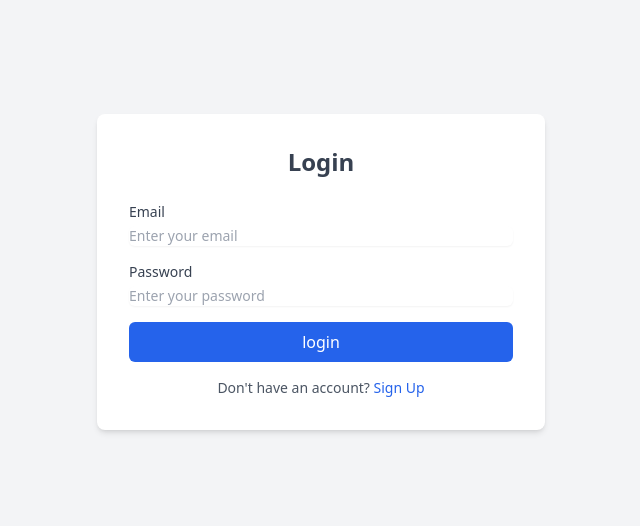
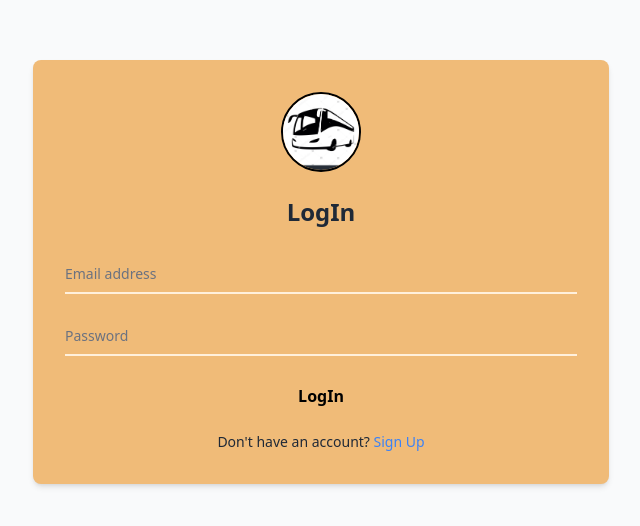
Before and after one commit to Chimi19/bus-booking-system-frontend, an Angular app: page /login in a window 1280 px wide. Shown: the part 128-654 px from the top of the page, without its empty margins (319-959 px from the left). Built offline with nearby package versions, Linux system fonts and the light colour scheme.

Commit message:
BBSF-06:Modified login UI design (#5)

```diff
--- a/src/app/login/login.component.html
+++ b/src/app/login/login.component.html
@@ -1,17 +1,25 @@
-<div class="min-h-screen flex items-center justify-center bg-gray-100">
-    <div class="bg-white shadow-md rounded-lg p-8 w-full max-w-md">
-      <h2 class="text-2xl font-bold text-gray-700 text-center mb-6">Login</h2>
+<div class="min-h-screen flex items-center justify-center bg-gray-50"> <!-- Light background for the whole page -->
+  <div class="bg-[#F0BB78] text-gray-800 shadow-md rounded-lg p-8 w-full max-w-xl"> <!-- Soft cream background for the form -->
+    <div class="flex justify-center mb-6">
+
+      <img src="bus-logo.jpg" alt="Logo" class="w-20 h-20 rounded-full border-2 border-black">
+    </div>
+
+    <h2 class="text-2xl font-bold text-gray-800 text-center mb-6">LogIn</h2>
+
     <form [formGroup]="loginForm" (ngSubmit)="onSubmit()" novalidate>
 
       <!-- Email Field -->
-        <div class="mb-4">
-          <label for="email" class="block text-sm font-medium text-gray-700">Email</label>
+      <div class="relative z-0 w-full mb-5 group">
         <input
           id="email"
           formControlName="email"
           type="email"
-            class="mt-1 block w-full rounded-md border-gray-300 shadow-sm focus:ring-blue-500 focus:border-blue-500 sm:text-sm"
-            placeholder="Enter your email">
+          class="block py-2.5 px-0 w-full text-sm text-gray-900 bg-transparent border-0 border-b-2 border-[#FFF0DC]  appearance-none focus:outline-none focus:ring-0 focus:border-[#FFF0DC] peer"
+          placeholder=" "
+          required />
+        <label for="email" class="peer-focus:font-medium absolute text-sm text-gray-500 duration-300 transform -translate-y-6 scale-75 top-3 -z-10 origin-[0] peer-focus:text-black-600 peer-placeholder-shown:scale-100 peer-placeholder-shown:translate-y-0 peer-focus:scale-75 peer-focus:-translate-y-6">Email address</label>
+        <!-- Validation Message -->
         <div *ngIf="submitted && f['email'].errors" class="text-sm text-red-500 mt-1">
           <small *ngIf="f['email'].errors['required']">Email is required</small>
           <small *ngIf="f['email'].errors['email']">Invalid email format</small>
@@ -19,38 +27,41 @@
       </div>
 
       <!-- Password Field -->
-        <div class="mb-4">
-          <label for="password" class="block text-sm font-medium text-gray-700">Password</label>
+      <div class="relative z-0 w-full mb-5 group">
         <input
           id="password"
           formControlName="password"
           type="password"
-            class="mt-1 block w-full rounded-md border-gray-300 shadow-sm focus:ring-blue-500 focus:border-blue-500 sm:text-sm"
-            placeholder="Enter your password">
+          class="block py-2.5 px-0 w-full text-sm text-gray-900 bg-transparent border-0 border-b-2 border-[#FFF0DC]  appearance-none focus:outline-none focus:ring-0 focus:border-[#FFF0DC] peer"
+          placeholder=" "
+          required />
+        <label for="password" class="peer-focus:font-medium absolute text-sm text-gray-500 duration-300 transform -translate-y-6 scale-75 top-3 -z-10 origin-[0] peer-focus:text-black-600 peer-placeholder-shown:scale-100 peer-placeholder-shown:translate-y-0 peer-focus:scale-75 peer-focus:-translate-y-6">Password</label>
+        <!-- Validation Message -->
         <div *ngIf="submitted && f['password'].errors" class="text-sm text-red-500 mt-1">
           <small *ngIf="f['password'].errors['required']">Password is required</small>
-            <small *ngIf="f['password'].errors['minlength']">Password too short</small>
+          <small *ngIf="f['password'].errors['minlength']">Password is too short</small>
         </div>
       </div>
 
-        <!-- Submit Button -->
+
+      <div class="flex justify-center">
         <button
         type="submit"
-          class="w-full bg-blue-600 text-white py-2 rounded-md hover:bg-blue-700 focus:outline-none focus:ring-2 focus:ring-blue-500 focus:ring-offset-2">
-          login
+        class="bg- hover:bg- text-black font-bold py-2 px-4 rounded-full">
+          LogIn
         </button>
-      </form>
+      </div>
 
-      <!-- Error Message -->
       <div *ngIf="errorMessage" class="mt-4 text-sm text-red-500 text-center">
         {{ errorMessage }}
       </div>
 
       <div class="text-center mt-4">
-        <p class="text-sm text-gray-600">
+        <p class="text-sm text-gray-800">
           Don't have an account?
-          <a routerLink="/signup" class="text-blue-600 hover:underline">Sign Up</a>
+          <a routerLink="/signup" class="text-blue-500 hover:underline">Sign Up</a>
         </p>
       </div>
-    </div>
-  </div>
+
+
+      </form>
```
Lines whose indentation alone changed are shown as unchanged.
